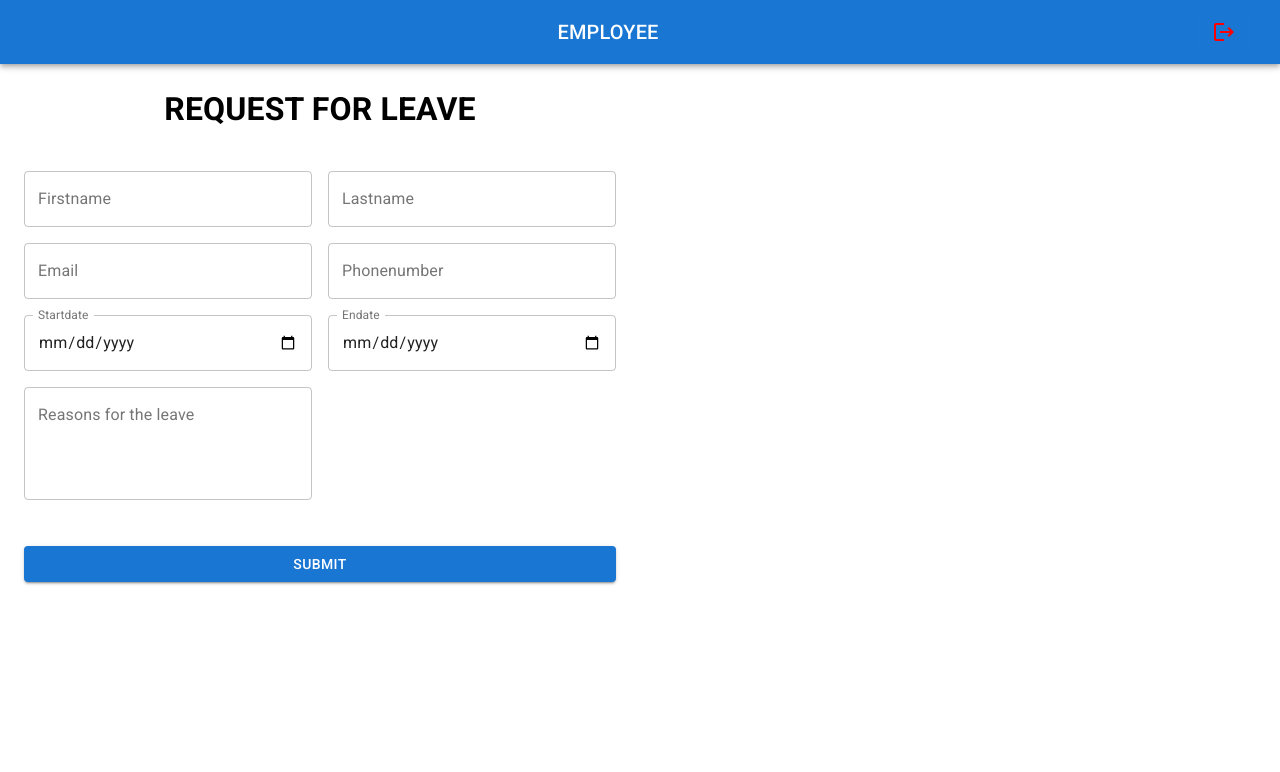
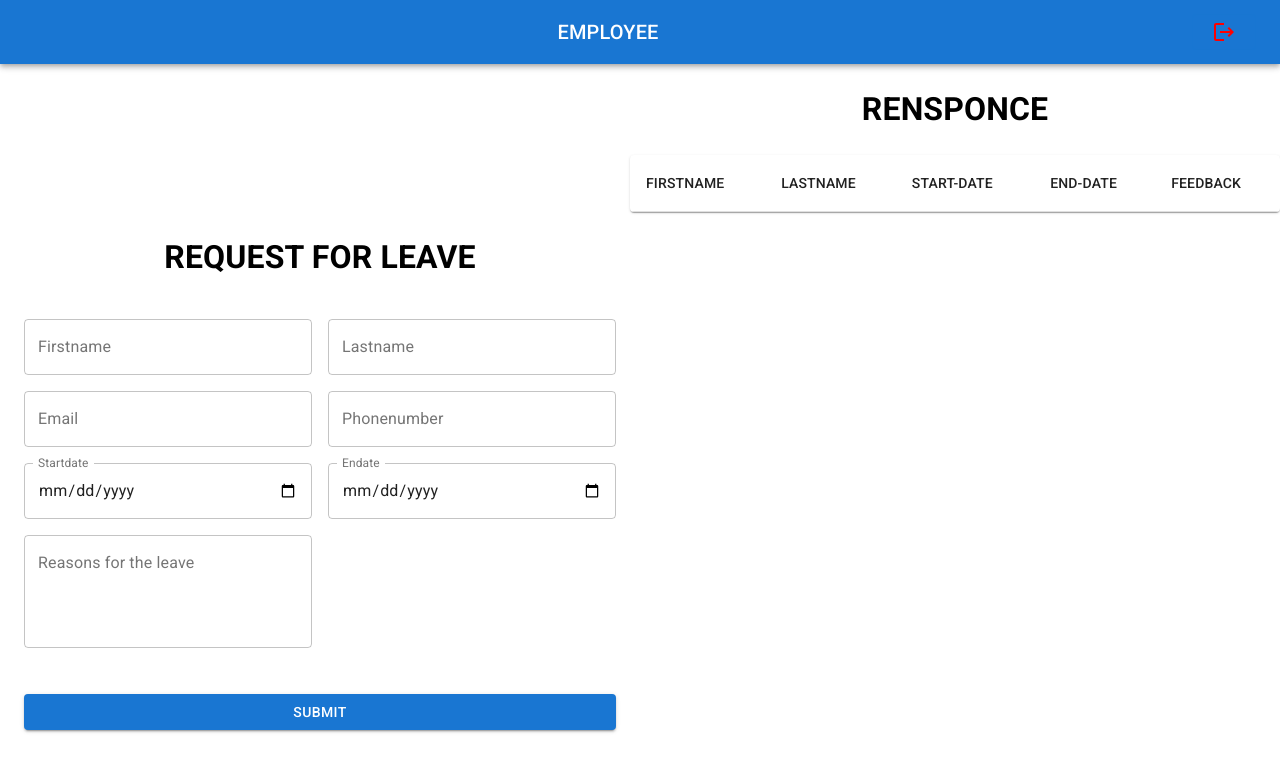
Before and after one commit to CispasMLP/-Internal-Company-Leave-Request-Application, a React (Create React App) app: page /home in a window 1280 px wide. Shown: the top 772 px of the page. Built offline with nearby package versions, Linux system fonts and the light colour scheme.

Commit message:
message between coponents

```diff
--- a/src/App.tsx
+++ b/src/App.tsx
@@ -1,7 +1,6 @@
 
 import './App.css';
 import { Route, Routes } from 'react-router-dom';
-import SignUp from './components/Admin/signUp/SignUp';
 import SignIn from './components/Authentication/signIn/SignIn';
 import Home from './components/Employee/Home';
 import Admin from './components/Admin/Admin';;
--- a/src/components/Admin/Admin.tsx
+++ b/src/components/Admin/Admin.tsx
@@ -1,4 +1,4 @@
-import { Button, Grid, Typography } from '@mui/material'
+import {Grid, Typography } from '@mui/material'
 import Table from '@mui/material/Table';
 import TableBody from '@mui/material/TableBody';
 import TableCell from '@mui/material/TableCell';
--- a/src/components/Authentication/signIn/SignIn.tsx
+++ b/src/components/Authentication/signIn/SignIn.tsx
@@ -2,14 +2,13 @@ import * as React from 'react';
 import Avatar from '@mui/material/Avatar';
 import Button from '@mui/material/Button';
 import TextField from '@mui/material/TextField';
-import Checkbox from '@mui/material/Checkbox';
 import Link from '@mui/material/Link';
 import Paper from '@mui/material/Paper';
 import Box from '@mui/material/Box';
 import Grid from '@mui/material/Grid';
 import LockOutlinedIcon from '@mui/icons-material/LockOutlined';
 import Typography from '@mui/material/Typography';
-import { createTheme, ThemeProvider } from '@mui/material/styles';
+import { createTheme} from '@mui/material/styles';
 import { useNavigate } from 'react-router-dom';
 import { signIn } from '../services/Auth';
 import Header from '../../Navbar/Header';
--- /dev/null
+++ b/src/components/Employee/FeedBackTable.tsx
@@ -0,0 +1,40 @@
+import { Grid,Paper, Table, TableBody, TableCell, TableContainer, TableHead, TableRow, Typography } from '@mui/material'
+import  { useContext } from 'react'
+import TableContext from '../Context/UserContext';
+
+const FeedBackTable = () => {
+    const { tableData } = useContext(TableContext);
+  return (
+    <Grid item xs={12}>
+    <Grid item>
+       <Typography><h1>RENSPONCE</h1></Typography>
+     </Grid>
+   <TableContainer component={Paper}>
+   <Table sx={{ minWidth: 650 }} aria-label="simple table">
+     <TableHead>
+       <TableRow>
+         <TableCell>FIRSTNAME</TableCell>
+         <TableCell>LASTNAME</TableCell>
+         <TableCell>START-DATE</TableCell>
+         <TableCell>END-DATE</TableCell>
+         <TableCell>FEEDBACK</TableCell>
+     </TableRow>
+     </TableHead>
+     <TableBody>
+     {tableData.map((data, index) => (
+       <TableRow key={index}>
+         <TableCell>{data.firstName}</TableCell>
+         <TableCell>{data.lastName}</TableCell>
+         <TableCell>{data.startDate}</TableCell>
+         <TableCell>{data.endDate}</TableCell>
+       </TableRow>
+     ))}
+
+     </TableBody>
+   </Table>
+ </TableContainer>
+</Grid>
+  )
+}
+
+export default FeedBackTable
--- a/src/components/Employee/Home.tsx
+++ b/src/components/Employee/Home.tsx
@@ -7,6 +7,7 @@ import TableContext from '../Context/UserContext';
 import Header from '../Navbar/Header';
 import DateTimePicker from './DateTimePicker';
 import EtextField from './EtextField';
+import FeedBackTable from './FeedBackTable';
 
 const Home = () => {
     const [firstName, setFirstName] = useState("");
@@ -52,8 +53,6 @@ const Home = () => {
             setEndDate("")
         }
 
-
-
   return (
     <div>
       <Grid container>
@@ -64,13 +63,18 @@ const Home = () => {
         </Grid>
       </Grid>
 
+      <Grid container justify="flex-end">
+         <Grid item >
+            <FeedBackTable/>
+         </Grid>
+      </Grid>
+
       <Grid item xs={6}>
         <Container>
             <div className=''>
                 <Formik  initialValues={iniatialValues} validationSchema={validateYupSchema} onSubmit={onSubmit}>
                     <Form>
                         <Grid container spacing={2}>
-
                             <Grid item xs={12}>
                                 <Typography>
                                     <h1>REQUEST FOR LEAVE</h1>
@@ -103,7 +107,6 @@ const Home = () => {
                                 <EtextField
                                 name='phone'
                                 label='Phonenumber'
-                                // value={inputdata.phone|| ""}
                                 />
 
                             </Grid>
@@ -141,6 +144,7 @@ const Home = () => {
                         </Grid>
                     </Form>
                 </Formik>
+
             </div>
         </Container>
       </Grid>
```
